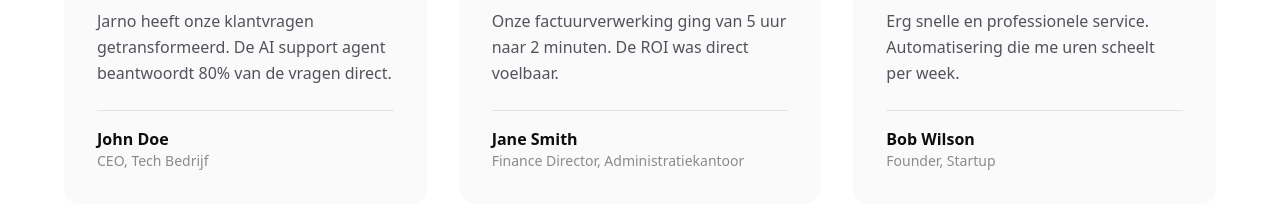
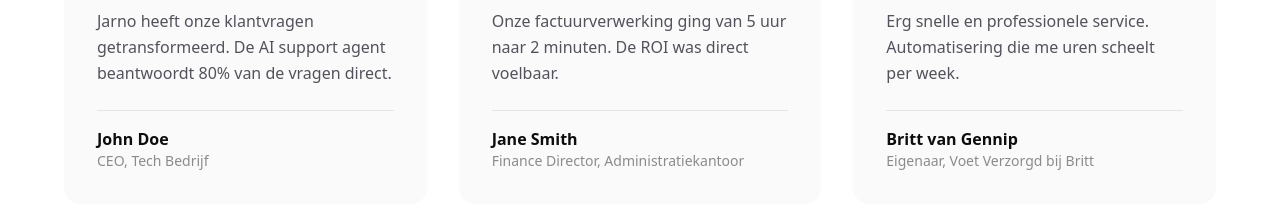
Before and after one commit to Jarno97/jsolutions, a Next.js app: page / in a window 1280 px wide. Shown: the part 3560-3781 px from the top of the page. Built offline with nearby package versions, Linux system fonts and the light colour scheme.

Commit message:
Update testimonial with new author Britt van Gennip and English translation about hours saved

```diff
--- a/src/components/Testimonials.tsx
+++ b/src/components/Testimonials.tsx
@@ -27,11 +27,11 @@ const testimonials: Testimonial[] = [
     roleNl: "Finance Director, Administratiekantoor",
   },
   {
-    quote: "Clear communication, fast delivery, and results that speak for themselves.",
+    quote: "Incredibly fast and professional service. Automation that saves me hours every week.",
     quoteNl: "Erg snelle en professionele service. Automatisering die me uren scheelt per week.",
-    author: "Bob Wilson",
-    role: "Founder, Startup",
-    roleNl: "Founder, Startup",
+    author: "Britt van Gennip",
+    role: "Owner, Voet Verzorgd bij Britt",
+    roleNl: "Eigenaar, Voet Verzorgd bij Britt",
   },
 ];
 
```
